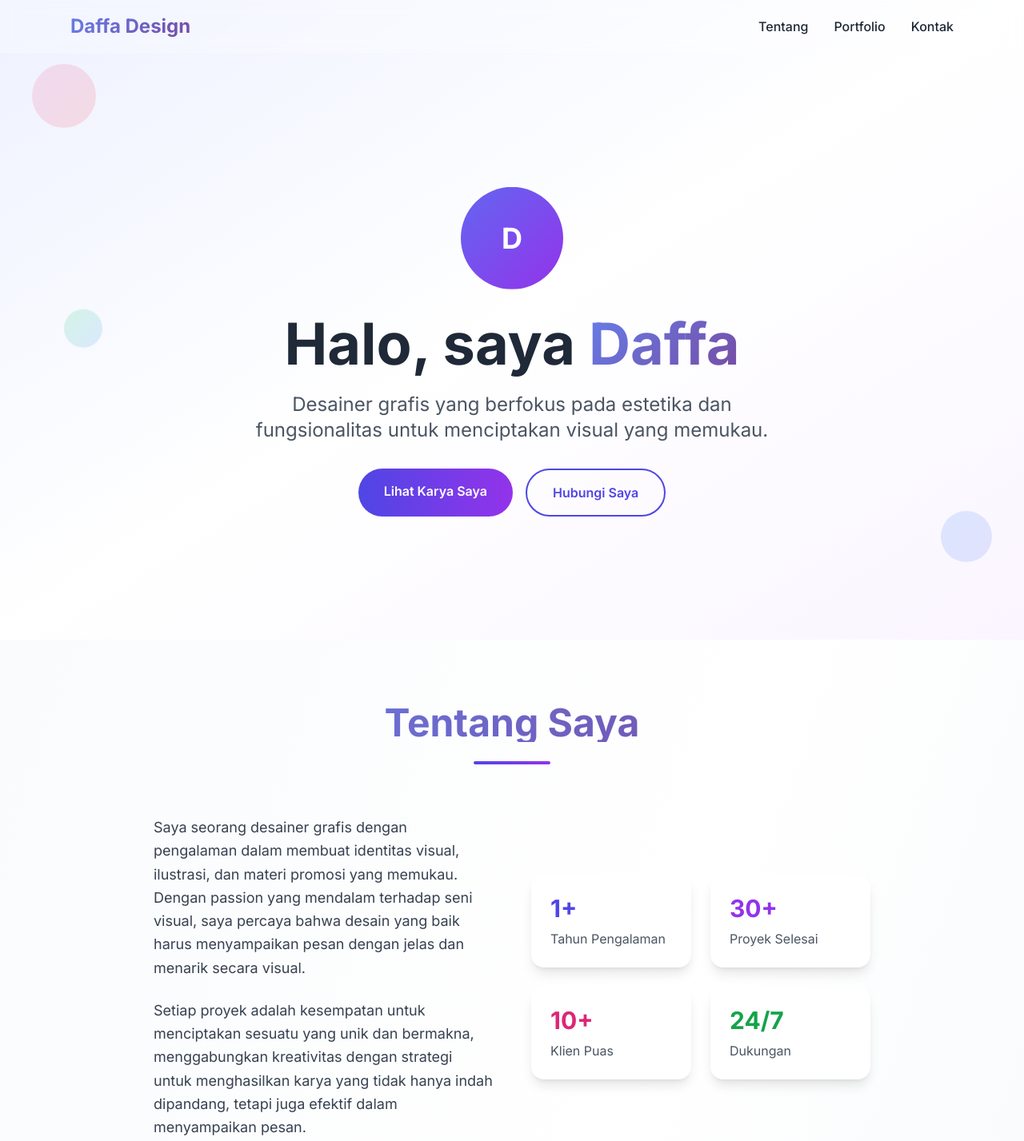
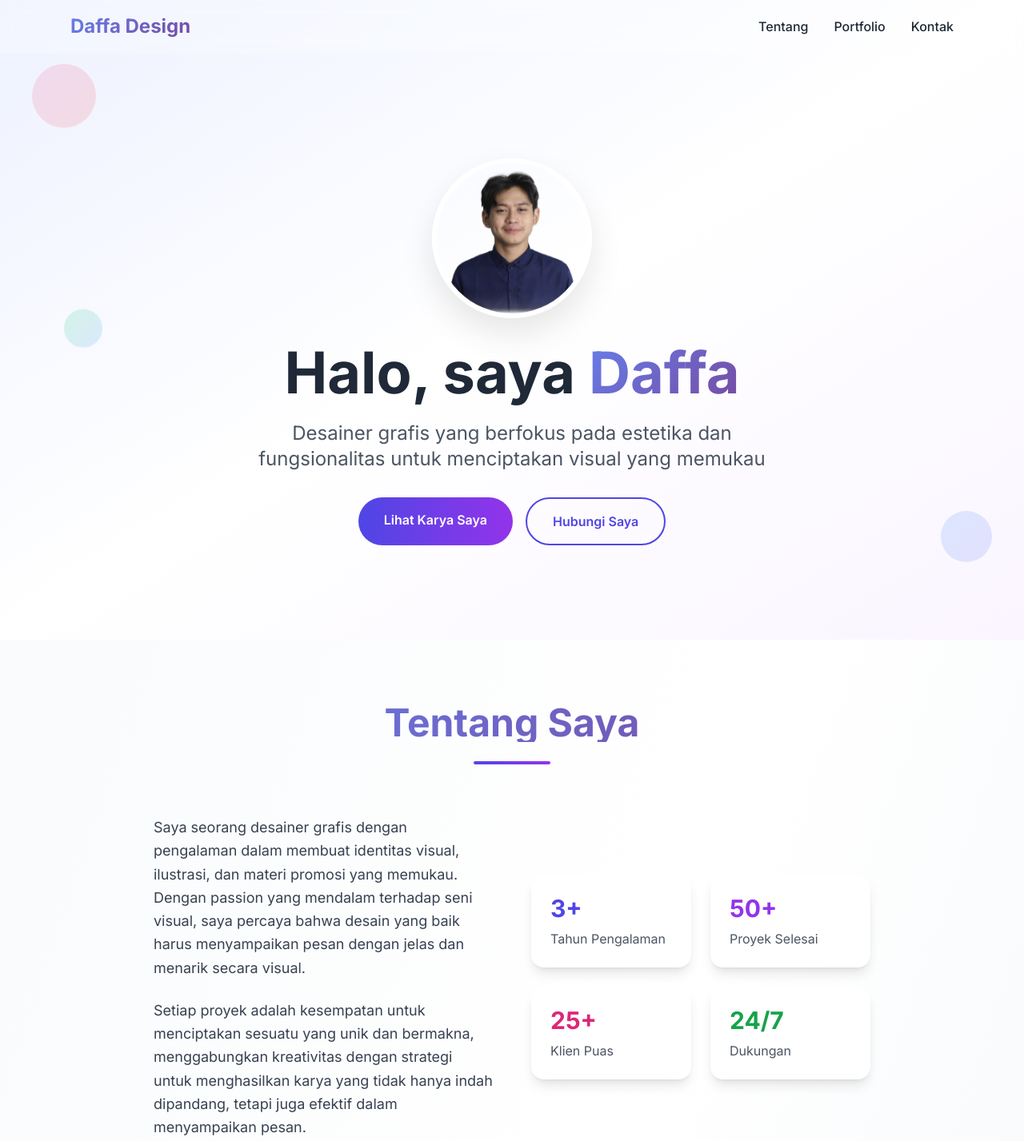
Before and after one commit to alcxaa/Portofolio, a plain HTML site: page index.html in a window 1280 px wide. Shown: the top 1427 px of the page at 80% size. Drawn offline with nearby package versions, Linux system fonts and the light colour scheme.

Commit message:
index.html

```diff
--- a/index.html
+++ b/index.html
@@ -97,6 +97,20 @@
             transform: scale(1.05);
         }
 
+        .profile-image {
+            width: 200px;
+            height: 200px;
+            object-fit: cover;
+            border-radius: 50%;
+            border: 6px solid white;
+            box-shadow: 0 20px 40px rgba(0, 0, 0, 0.1);
+            transition: transform 0.3s ease;
+        }
+
+        .profile-image:hover {
+            transform: scale(1.05);
+        }
+
         .lightbox {
             display: none;
             position: fixed;
@@ -164,15 +178,17 @@
         <div class="absolute inset-0 bg-gradient-to-br from-indigo-50 via-white to-purple-50"></div>
         <div class="relative z-10 text-center px-6 animate-fade-in">
             <div class="mb-8">
-                <div class="w-32 h-32 mx-auto mb-8 rounded-full bg-gradient-to-br from-indigo-500 to-purple-600 flex items-center justify-center text-white text-4xl font-bold animate-float">
-                    D
-                </div>
+                <img
+                    src="daf.png"
+                    alt="Daffa - Graphic Designer"
+                    class="profile-image mx-auto mb-8 animate-float"
+                />
             </div>
             <h2 class="text-5xl md:text-7xl font-bold mb-6 leading-tight">
                 Halo, saya <span class="gradient-text">Daffa</span>
             </h2>
             <p class="text-xl md:text-2xl text-gray-600 mb-8 max-w-2xl mx-auto leading-relaxed">
-                Desainer grafis yang berfokus pada estetika dan fungsionalitas untuk menciptakan visual yang memukau.
+                Desainer grafis yang berfokus pada estetika dan fungsionalitas untuk menciptakan visual yang memukau
             </p>
             <div class="flex flex-col sm:flex-row gap-4 justify-center">
                 <a href="#portfolio" class="bg-gradient-to-r from-indigo-600 to-purple-600 text-white px-8 py-4 rounded-full font-semibold hover:shadow-lg transform hover:scale-105 transition-all duration-300">
@@ -210,15 +226,15 @@
 
                 <div class="grid grid-cols-2 gap-6">
                     <div class="bg-white p-6 rounded-2xl shadow-lg hover:shadow-xl transition-shadow duration-300">
-                        <div class="text-3xl font-bold text-indigo-600 mb-2">1+</div>
+                        <div class="text-3xl font-bold text-indigo-600 mb-2">3+</div>
                         <div class="text-gray-600">Tahun Pengalaman</div>
                     </div>
                     <div class="bg-white p-6 rounded-2xl shadow-lg hover:shadow-xl transition-shadow duration-300">
-                        <div class="text-3xl font-bold text-purple-600 mb-2">30+</div>
+                        <div class="text-3xl font-bold text-purple-600 mb-2">50+</div>
                         <div class="text-gray-600">Proyek Selesai</div>
                     </div>
                     <div class="bg-white p-6 rounded-2xl shadow-lg hover:shadow-xl transition-shadow duration-300">
-                        <div class="text-3xl font-bold text-pink-600 mb-2">10+</div>
+                        <div class="text-3xl font-bold text-pink-600 mb-2">25+</div>
                         <div class="text-gray-600">Klien Puas</div>
                     </div>
                     <div class="bg-white p-6 rounded-2xl shadow-lg hover:shadow-xl transition-shadow duration-300">
@@ -237,7 +253,7 @@
                 <h3 class="text-4xl md:text-5xl font-bold mb-6 gradient-text">Portfolio</h3>
                 <div class="w-24 h-1 bg-gradient-to-r from-indigo-600 to-purple-600 mx-auto rounded-full mb-4"></div>
                 <p class="text-xl text-gray-600 max-w-2xl mx-auto">
-                    Koleksi karya terbaik yang mencerminkan dedikasi dan kreativitas dalam setiap detail.
+                    Koleksi karya terbaik yang mencerminkan dedikasi dan kreativitas dalam setiap detail
                 </p>
             </div>
 
@@ -327,7 +343,7 @@
                         </div>
                         <div>
                             <h4 class="text-lg font-semibold mb-2">Response Time</h4>
-                            <p class="text-gray-600">Membalas dalam 24 jam</p>
+                            <p class="text-gray-600">Biasanya membalas dalam 24 jam</p>
                         </div>
                     </div>
 
```
